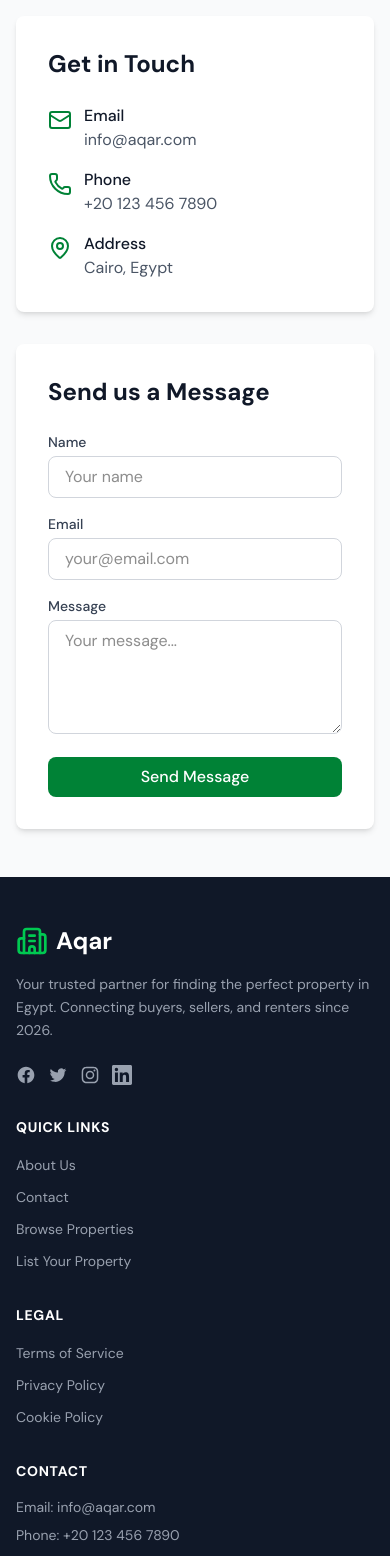
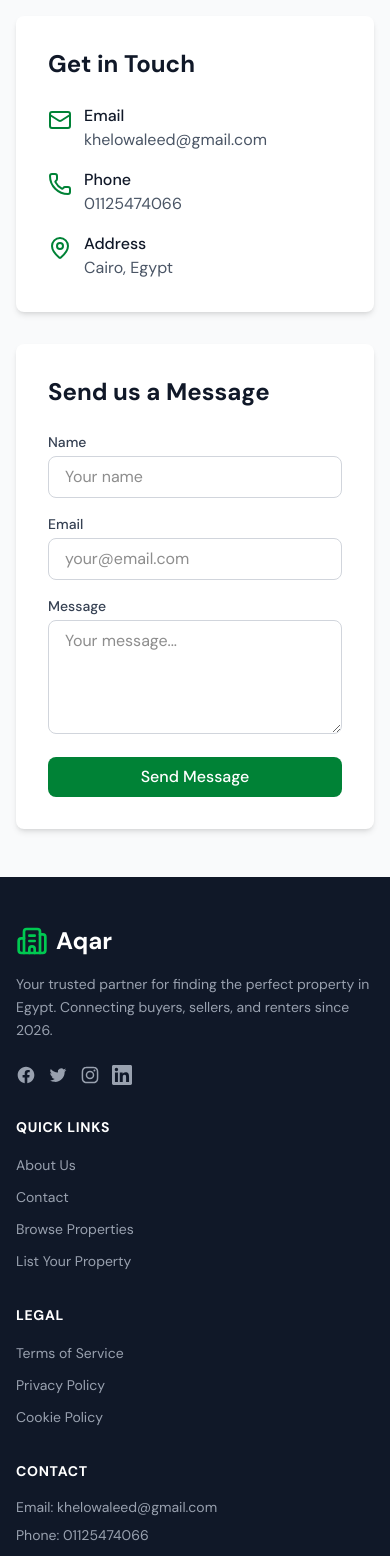
Before and after one commit to khelowaleed1111/aqar-client, a React (Vite) app: page /contact in a window 390 px wide. Shown: the part 160-1716 px from the top of the page. Built offline with nearby package versions, Linux system fonts and the light colour scheme.

Commit message:
style: Update contact email and phone number

```diff
--- a/src/components/layout/Footer.jsx
+++ b/src/components/layout/Footer.jsx
@@ -162,8 +162,8 @@ export default function Footer() {
               Contact
             </h3>
             <ul className="space-y-2 text-sm text-gray-400">
-              <li>Email: info@aqar.com</li>
-              <li>Phone: +20 123 456 7890</li>
+              <li>Email: khelowaleed@gmail.com</li>
+              <li>Phone: 01125474066</li>
               <li>Cairo, Egypt</li>
             </ul>
           </div>
--- a/src/pages/Contact.jsx
+++ b/src/pages/Contact.jsx
@@ -16,7 +16,7 @@ export default function Contact() {
                 <Mail className="w-6 h-6 text-green-700 mt-1" />
                 <div>
                   <h3 className="font-medium text-gray-900">Email</h3>
-                  <p className="text-gray-600">info@aqar.com</p>
+                  <p className="text-gray-600">khelowaleed@gmail.com</p>
                 </div>
               </div>
 
@@ -24,7 +24,7 @@ export default function Contact() {
                 <Phone className="w-6 h-6 text-green-700 mt-1" />
                 <div>
                   <h3 className="font-medium text-gray-900">Phone</h3>
-                  <p className="text-gray-600">+20 123 456 7890</p>
+                  <p className="text-gray-600">01125474066</p>
                 </div>
               </div>
 
```
